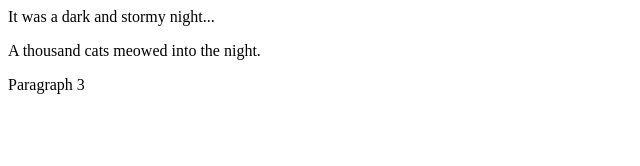
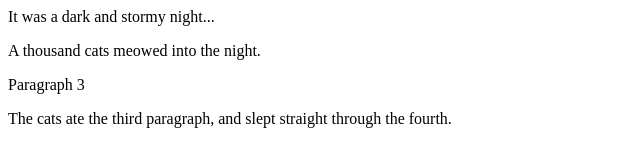
Before and after one commit to jdecota/fireside-story, a plain HTML site: page index.html in a window 1280 px wide. Shown: the whole page, without its empty margins (0-640 px from the left). Drawn offline with Linux system fonts and the light colour scheme.

Commit message:
fourth paragraph added

```diff
--- a/index.html
+++ b/index.html
@@ -3,5 +3,6 @@
     <p>It was a dark and stormy night...</p>
     <p>A thousand cats meowed into the night.</p>
     <p>Paragraph 3</p>
+    <p>The cats ate the third paragraph, and slept straight through the fourth.</p>
   </body>
 </html>
```
